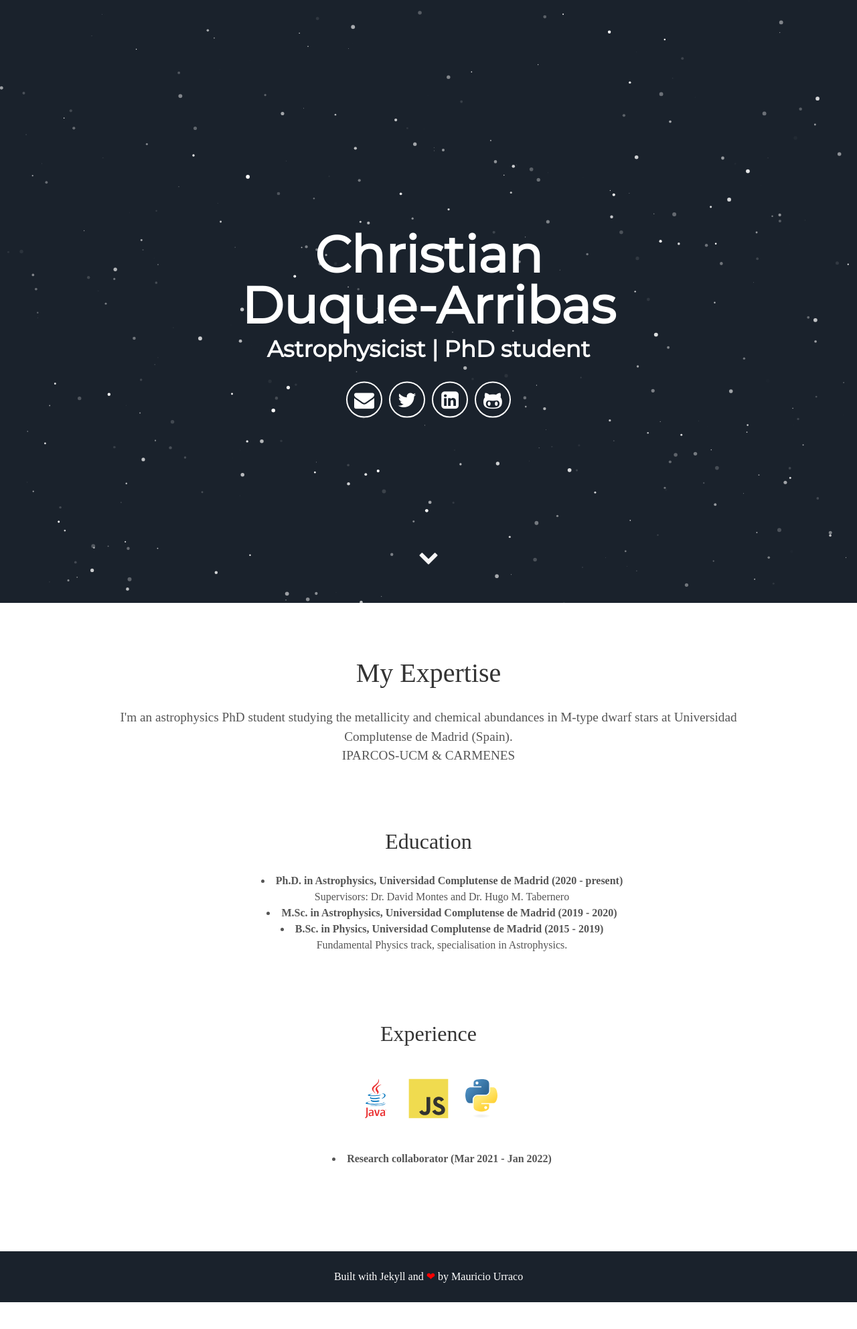
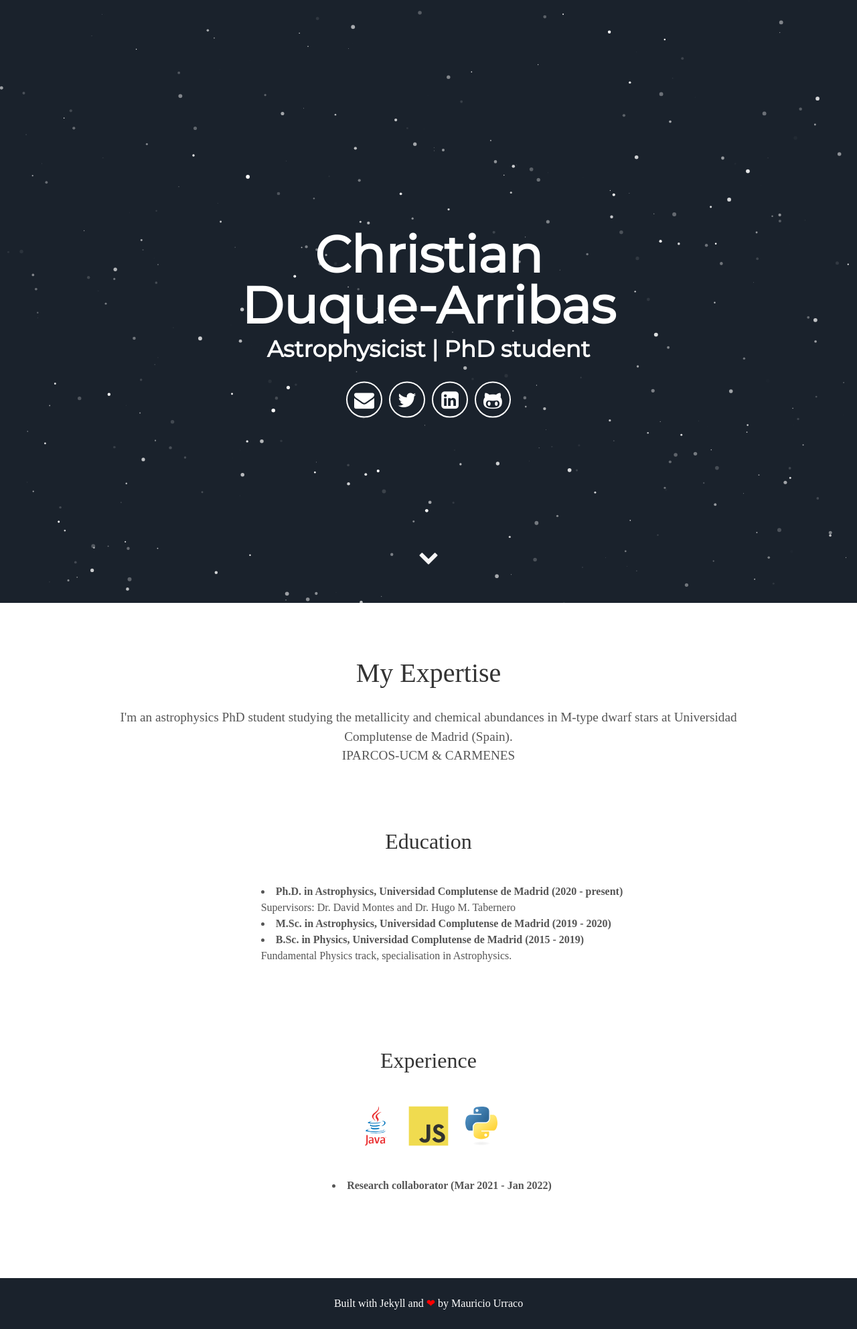
Before and after one commit to chrduque/chrduque.github.io, a Jekyll site: the page built from index.html, in a window 1280 px wide. Shown: the whole page at 67% size. Built offline with Jekyll 4.4.1, drawn with Linux system fonts in a browser that asks for light colours; some web fonts are replaced; before the commit the page ends 1944 px from its top, so only the background shows below that.

Commit message:
Update about.html

```diff
--- a/_includes/about.html
+++ b/_includes/about.html
@@ -6,7 +6,7 @@
   <div class="tech">
     <h2>Education</h2>
     <p>
-    <ul style="font-size: 1rem; list-style-position: inside">
+    <ul style="font-size: 1rem; list-style-position: inside; display: inline-block; text-align: left">
       <li><strong>Ph.D. in Astrophysics, Universidad Complutense de Madrid (2020 - present)</strong><br>
       Supervisors: Dr. David Montes and Dr. Hugo M. Tabernero</li>
       <li><strong>M.Sc. in Astrophysics, Universidad Complutense de Madrid (2019 - 2020)</strong></li>
```
